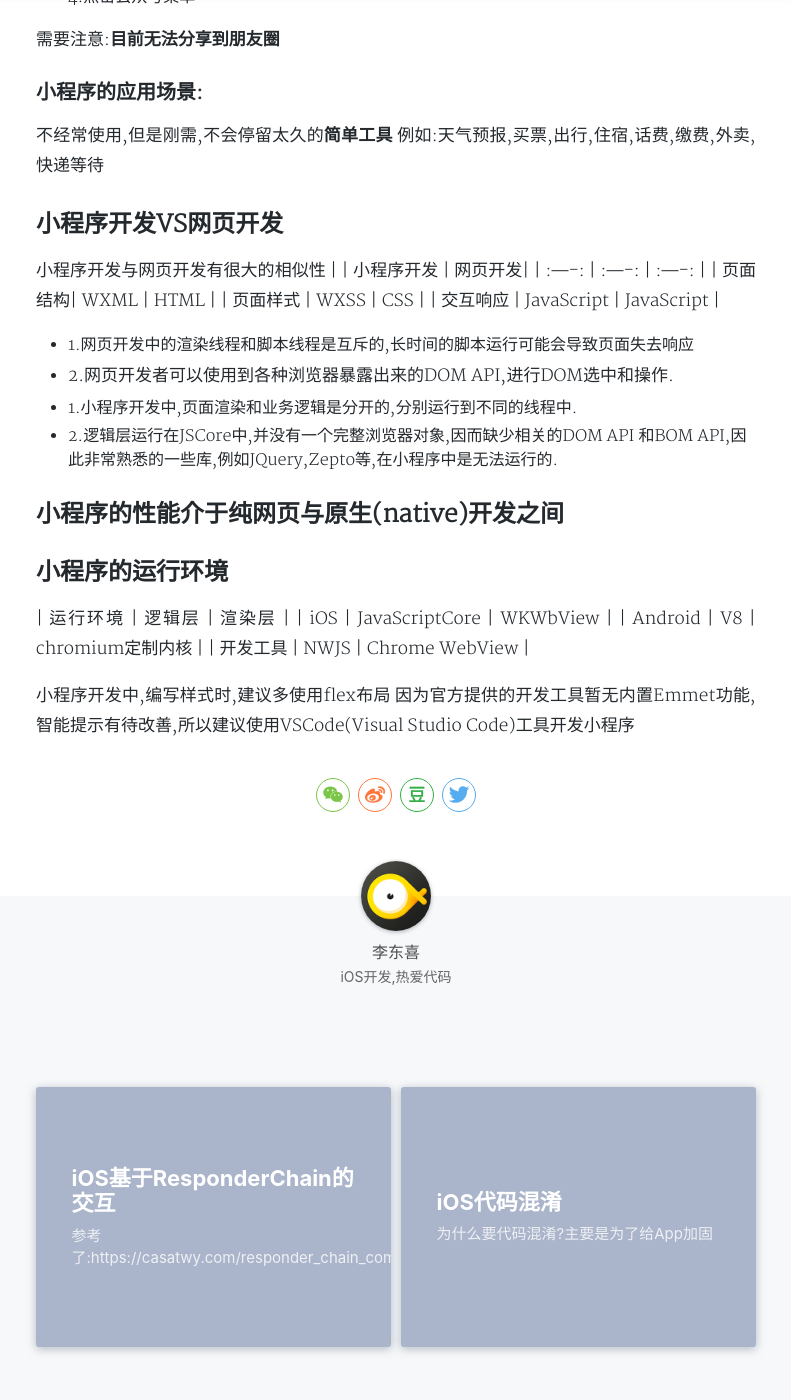
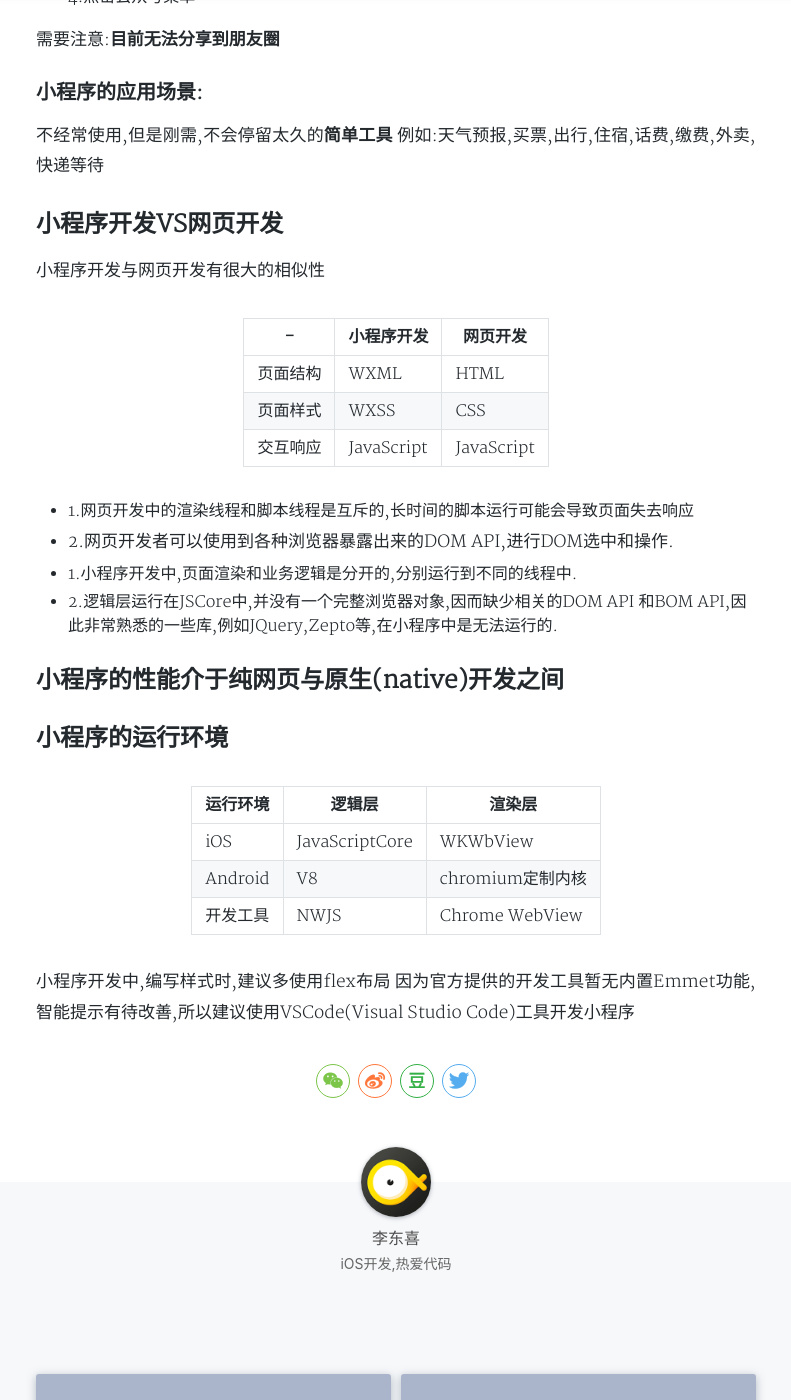
Before and after one commit to dongxiexidu/dongxiexidu.github.com, a Jekyll site: the page built from _posts/2018-11-01-i初识微信小程序.md, in a window 1280 px wide and 1400 px high, scrolled down 1003 px. Shown: the whole window, without its empty margins (244-1035 px from the left). Built offline with Jekyll 4.4.1, drawn with Linux system fonts in a browser that asks for light colours; nearby versions of some CDN libraries; a style sheet for code colours, icons or effects is not loaded.

```diff
--- a/_posts/2018-11-01-i初识微信小程序.md
+++ b/_posts/2018-11-01-i初识微信小程序.md
@@ -34,9 +34,10 @@ tags: 小程序
 
 ## 小程序开发VS网页开发
 小程序开发与网页开发有很大的相似性
-| | 小程序开发 | 网页开发|
-| :----:  | :----: | :----: |
-| 页面结构| WXML | HTML |
+
+| - | 小程序开发 | 网页开发|
+| ---- | ---- | ---- |
+| 页面结构 | WXML | HTML |
 | 页面样式 | WXSS | CSS |
 | 交互响应 | JavaScript | JavaScript |
 
@@ -50,7 +51,9 @@ tags: 小程序
 ## 小程序的性能介于纯网页与原生(native)开发之间
 
 ## 小程序的运行环境
+
 | 运行环境 | 逻辑层 | 渲染层 |
+| ---- | ---- | ---- |
 | iOS | JavaScriptCore | WKWbView |
 | Android | V8 | chromium定制内核 |
 | 开发工具 | NWJS | Chrome WebView |
```
